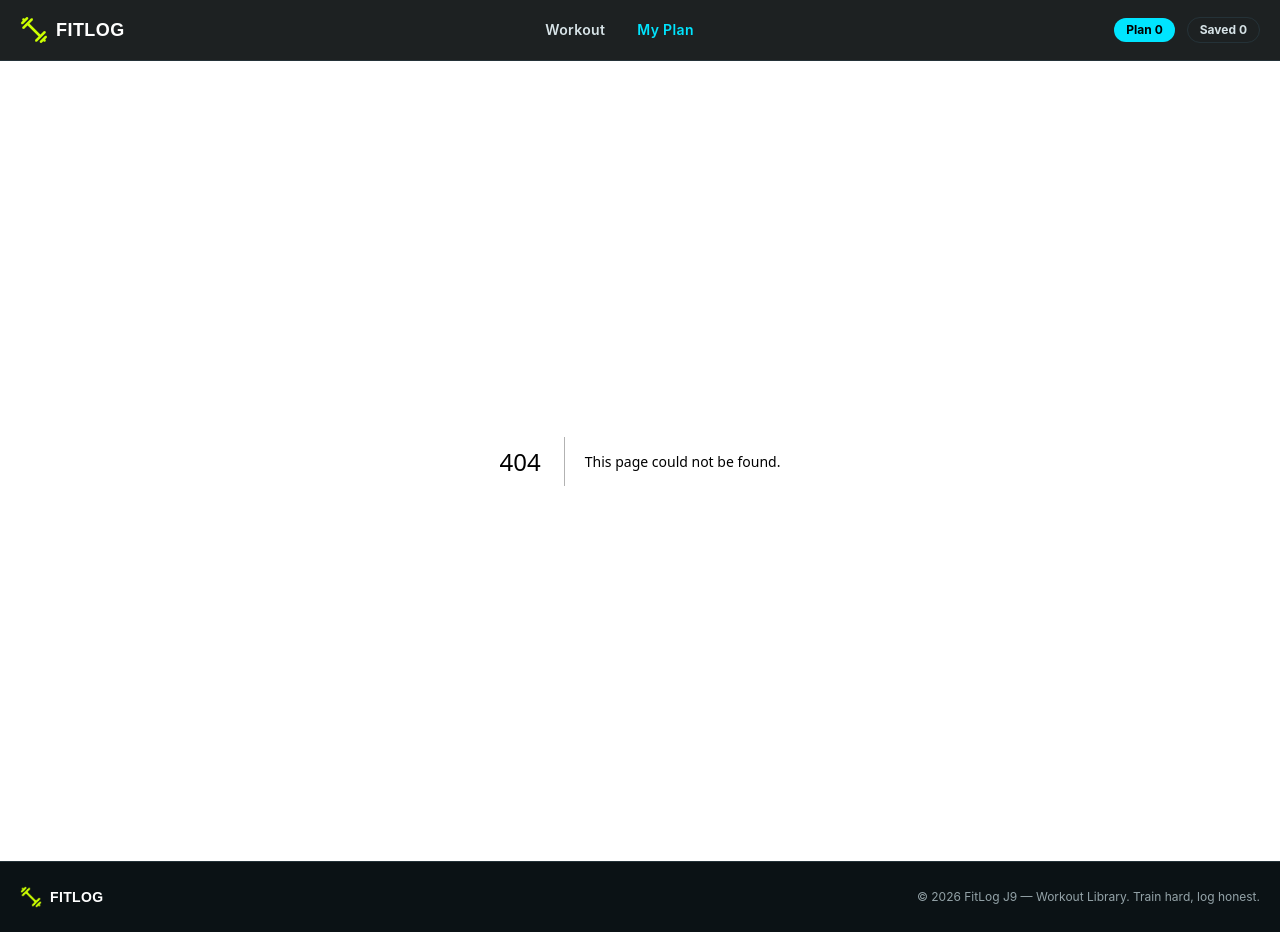
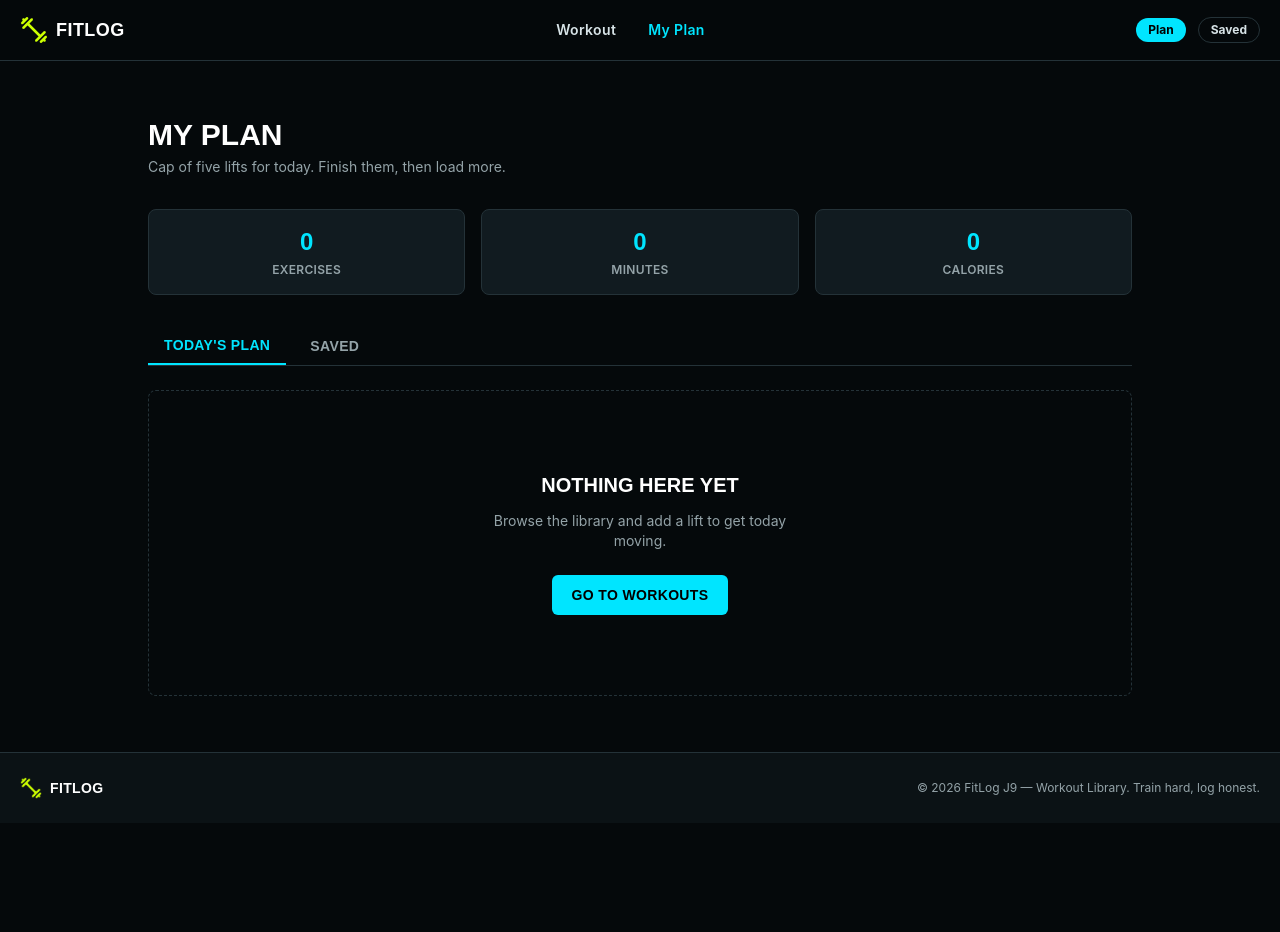
Before and after one commit to julkar929/fitLog, a Next.js app: page /my-plan in a window 1280 px wide. Before the commit this address had no page. After the commit the page ends 823 px from the top, so only its background shows below. Built offline with nearby package versions, Linux system fonts and the light colour scheme.

Commit message:
my plan and plan contex add

```diff
--- a/app/layout.tsx
+++ b/app/layout.tsx
@@ -2,6 +2,7 @@ import type { Metadata } from "next";
 import "./globals.css";
 import Navbar from "@/components/Navbar";
 import Footer from "@/components/Footer";
+import { PlanProvider } from "@/context/PlanContext";
 
 export const metadata: Metadata = {
   title: "FitLog — Workout Library",
@@ -12,9 +13,11 @@ export default function RootLayout({ children }: LayoutProps<"/">) {
   return (
     <html lang="en">
       <body className="min-h-screen flex flex-col bg-base text-text font-body">
-        <Navbar />
-        <main className="flex-1">{children}</main>
-        <Footer />
+        <PlanProvider>
+          <Navbar />
+          <main className="flex-1">{children}</main>
+          <Footer />
+        </PlanProvider>
       </body>
     </html>
   );
--- /dev/null
+++ b/app/my-plan/page.tsx
@@ -0,0 +1,199 @@
+"use client";
+
+import { useEffect, useState } from "react";
+import Link from "next/link";
+import Image from "next/image";
+import { Clock, Flame, Star, Check, X } from "lucide-react";
+import Loader from "@/components/Loader";
+import { usePlan } from "@/context/PlanContext";
+import { PlanItem } from "@/lib/types";
+
+type Tab = "plan" | "saved";
+
+export default function MyPlanPage() {
+  const { plan, saved, markDone, removeFromPlan, removeFromSaved } = usePlan();
+  const [tab, setTab] = useState<Tab>("plan");
+  const [loading, setLoading] = useState(true);
+
+  {/* slow load for demon*/}
+  useEffect(() => {
+    const t = setTimeout(() => setLoading(false), 350);
+    return () => clearTimeout(t);
+  }, []);
+
+  const list = tab === "plan" ? plan : saved;
+  const totalMinutes = plan.reduce((sum, p) => sum + (p.duration || 0), 0);
+  const totalCalories = plan.reduce((sum, p) => sum + (p.calories || 0), 0);
+
+  return (
+    <div className="mx-auto max-w-5xl px-5 py-14">
+      {/* Header */}
+      <h1 className="font-display text-3xl font-bold uppercase text-text">
+        My Plan
+      </h1>
+      <p className="mt-1 text-sm text-text-muted">
+        Cap of five lifts for today. Finish them, then load more.
+      </p>
+
+      {/* Row stat*/}
+      <div className="mt-8 grid grid-cols-3 gap-4">
+        <StatCard label="Exercises" value={plan.length} />
+        <StatCard label="Minutes" value={totalMinutes} />
+        <StatCard label="Calories" value={totalCalories} />
+      </div>
+
+      {/* Tab */}
+      <div className="mt-8 flex gap-2 border-b border-base-border">
+        {(["plan", "saved"] as Tab[]).map((t) => (
+          <button
+            key={t}
+            onClick={() => setTab(t)}
+            className={`px-4 py-2 font-display text-sm font-bold uppercase tracking-wide transition-colors ${
+              tab === t
+                ? "border-b-2 border-accent text-accent"
+                : "text-text-muted hover:text-text-secondary"
+            }`}
+          >
+            {t === "plan" ? "Today's Plan" : "Saved"}
+          </button>
+        ))}
+      </div>
+
+      {/* Content */}
+      <div className="mt-6">
+        {loading ? (
+          <Loader label="Loading workouts…" />
+        ) : list.length === 0 ? (
+          <EmptyState />
+        ) : (
+          <div className="flex flex-col gap-4">
+            {list.map((item) => (
+              <PlanRow
+                key={item.id}
+                item={item}
+                tab={tab}
+                onDone={() => markDone(item.id)}
+                onRemove={() =>
+                  tab === "plan"
+                    ? removeFromPlan(item.id)
+                    : removeFromSaved(item.id)
+                }
+              />
+            ))}
+          </div>
+        )}
+      </div>
+    </div>
+  );
+}
+
+{/* Card state*/}
+function StatCard({ label, value }: { label: string; value: number }) {
+  return (
+    <div className="rounded-lg border border-base-border bg-base-card p-4 text-center">
+      <p className="font-display text-2xl font-bold text-accent">{value}</p>
+      <p className="mt-1 text-xs font-semibold uppercase tracking-wide text-text-muted">
+        {label}
+      </p>
+    </div>
+  );
+}
+
+{/* Empty state */}
+function EmptyState() {
+  return (
+    <div className="flex flex-col items-center justify-center gap-3 rounded-lg border border-dashed border-base-border py-20 text-center">
+      <h3 className="font-display text-xl font-bold uppercase text-text">
+        Nothing here yet
+      </h3>
+      <p className="max-w-xs text-sm text-text-muted">
+        Browse the library and add a lift to get today moving.
+      </p>
+      <Link
+        href="/"
+        className="mt-3 rounded-md bg-accent px-5 py-2.5 font-display text-sm font-bold uppercase tracking-wide text-black"
+      >
+        Go to workouts
+      </Link>
+    </div>
+  );
+}
+
+{/* Row */}
+function PlanRow({
+  item,
+  tab,
+  onDone,
+  onRemove,
+}: {
+  item: PlanItem;
+  tab: Tab;
+  onDone: () => void;
+  onRemove: () => void;
+}) {
+  return (
+    <div className="flex flex-col items-start gap-4 rounded-lg border border-base-border bg-base-card p-4 sm:flex-row sm:items-center">
+      {/* Thumbnail */}
+      <div className="relative h-16 w-16 shrink-0 overflow-hidden rounded-md bg-base-soft">
+        {item.image && (
+          <Image
+            src={item.image}
+            alt={item.name}
+            fill
+            className="object-cover"
+            unoptimized
+          />
+        )}
+      </div>
+
+      {/* Information */}
+      <div className="flex-1">
+        <h4
+          className={`font-display text-base font-bold uppercase ${
+            item.done ? "text-text-muted line-through" : "text-text"
+          }`}
+        >
+          {item.name}
+        </h4>
+        <p className="text-xs text-text-muted">{item.equipment}</p>
+        <div className="mt-1 flex items-center gap-4 text-xs text-text-secondary">
+          <span className="flex items-center gap-1">
+            <Clock size={12} /> {item.duration} min
+          </span>
+          <span className="flex items-center gap-1">
+            <Flame size={12} /> {item.calories} kcal
+          </span>
+          <span className="flex items-center gap-1">
+            <Star size={12} className="fill-accent text-accent" /> {item.rating}
+          </span>
+        </div>
+      </div>
+
+      {/* Actions */}
+      <div className="flex items-center gap-2">
+        <Link
+          href={`/workout/${item.id}`}
+          className="rounded-md border border-base-border px-3 py-2 text-xs font-semibold text-text-secondary hover:border-accent hover:text-accent"
+        >
+          View Details
+        </Link>
+        {tab === "plan" && !item.done && (
+          <button
+            onClick={onDone}
+            className="rounded-md bg-accent p-2 text-black"
+            aria-label="Mark as done"
+          >
+            <Check size={16} />
+          </button>
+        )}
+        <button
+          onClick={onRemove}
+          className="rounded-md border border-base-border p-2 text-text-secondary hover:border-red-400 hover:text-red-400"
+          aria-label="Remove"
+        >
+          <X size={16} />
+        </button>
+      </div>
+    </div>
+  );
+}
--- a/app/workout/[id]/page.tsx
+++ b/app/workout/[id]/page.tsx
@@ -8,6 +8,7 @@ import { ClipboardPlus, Bookmark, ArrowLeft } from "lucide-react";
 import Loader from "@/components/Loader";
 import { getWorkoutById } from "@/lib/api";
 import { Workout } from "@/lib/types";
+import { usePlan } from "@/context/PlanContext";
 
 const SPEC_ROWS: { key: keyof Workout; label: string; suffix?: string }[] = [
   { key: "equipment", label: "EQUIPMENT" },
@@ -24,6 +25,7 @@ export default function WorkoutDetailPage() {
   const [workout, setWorkout] = useState<Workout | null>(null);
   const [loading, setLoading] = useState(true);
   const [notFound, setNotFound] = useState(false);
+  const { addToPlan, addToSaved } = usePlan();
 
   useEffect(() => {
     let active = true;
@@ -147,14 +149,14 @@ export default function WorkoutDetailPage() {
           {/* CTA Buttons */}
           <div className="mt-8 flex flex-wrap gap-3">
             <button
-              onClick={() => alert(`Added "${workout.name}" to today's plan`)}
+              onClick={() => addToPlan(workout)}
               className="flex items-center gap-2 rounded-md bg-accent px-5 py-3 font-display text-sm font-bold uppercase tracking-wide text-black transition-transform hover:scale-105"
             >
               <ClipboardPlus size={18} />
               Add to today&apos;s plan
             </button>
             <button
-              onClick={() => alert(`Saved "${workout.name}" for later`)}
+              onClick={() => addToSaved(workout)}
               className="flex items-center gap-2 rounded-md border border-base-border px-5 py-3 font-display text-sm font-bold uppercase tracking-wide text-text-secondary transition-colors hover:border-accent hover:text-accent"
             >
               <Bookmark size={18} />
--- a/components/Navbar.tsx
+++ b/components/Navbar.tsx
@@ -3,9 +3,11 @@
 import Link from "next/link";
 import Image from "next/image";
 import { usePathname } from "next/navigation";
+import { usePlan } from "@/context/PlanContext";
 
 export default function Navbar() {
   const pathname = usePathname();
+  const { plan, saved } = usePlan();
 
   const linkClass = (href: string) =>
     `text-sm font-semibold tracking-wide transition-colors ${
@@ -34,13 +36,13 @@ export default function Navbar() {
             href="/my-plan"
             className="rounded-full bg-accent px-3 py-1 text-xs font-bold text-black"
           >
-            Plan 0
+            Plan {plan.length > 0 && `(${plan.length})`}
           </Link>
           <Link
             href="/my-plan"
             className="rounded-full border border-base-border px-3 py-1 text-xs font-bold text-text-secondary"
           >
-            Saved 0
+            Saved {saved.length > 0 && `(${saved.length})`}
           </Link>
         </div>
       </div>
--- /dev/null
+++ b/context/PlanContext.tsx
@@ -0,0 +1,89 @@
+"use client";
+
+import { createContext, useContext, useState, ReactNode } from "react";
+import { PlanItem, Workout } from "@/lib/types";
+
+const PLAN_CAP = 5;
+
+interface PlanContextValue {
+  plan: PlanItem[];
+  saved: PlanItem[];
+  addToPlan: (workout: Workout) => void;
+  addToSaved: (workout: Workout) => void;
+  markDone: (id: string | number) => void;
+  removeFromPlan: (id: string | number) => void;
+  removeFromSaved: (id: string | number) => void;
+}
+
+const PlanContext = createContext<PlanContextValue | null>(null);
+
+export function PlanProvider({ children }: { children: ReactNode }) {
+  const [plan, setPlan] = useState<PlanItem[]>([]);
+  const [saved, setSaved] = useState<PlanItem[]>([]);
+
+  const isInPlan = (id: string | number) =>
+    plan.some((p) => String(p.id) === String(id));
+  const isSaved = (id: string | number) =>
+    saved.some((s) => String(s.id) === String(id));
+
+  const addToPlan = (workout: Workout) => {
+    if (isInPlan(workout.id)) {
+      alert("Already in today's plan");
+      return;
+    }
+    if (plan.length >= PLAN_CAP) {
+      alert("Today's plan is full (max 5).");
+      return;
+    }
+    setPlan((prev) => [...prev, { ...workout, addedAt: Date.now() }]);
+    alert("Added to today's plan ✅");
+  };
+
+  const addToSaved = (workout: Workout) => {
+    if (isSaved(workout.id)) {
+      alert("Already saved");
+      return;
+    }
+    setSaved((prev) => [...prev, { ...workout, addedAt: Date.now() }]);
+    alert("Saved for later ✅");
+  };
+
+  const markDone = (id: string | number) => {
+    setPlan((prev) =>
+      prev.map((p) => (String(p.id) === String(id) ? { ...p, done: true } : p))
+    );
+    alert("Marked as done ✅");
+  };
+
+  const removeFromPlan = (id: string | number) => {
+    setPlan((prev) => prev.filter((p) => String(p.id) !== String(id)));
+    alert("Removed from plan");
+  };
+
+  const removeFromSaved = (id: string | number) => {
+    setSaved((prev) => prev.filter((s) => String(s.id) !== String(id)));
+    alert("Removed from saved");
+  };
+
+  return (
+    <PlanContext.Provider
+      value={{
+        plan,
+        saved,
+        addToPlan,
+        addToSaved,
+        markDone,
+        removeFromPlan,
+        removeFromSaved,
+      }}
+    >
+      {children}
+    </PlanContext.Provider>
+  );
+}
+
+export function usePlan() {
+  const ctx = useContext(PlanContext);
+  if (!ctx) throw new Error("usePlan must be used within a PlanProvider");
+  return ctx;
+}
```
